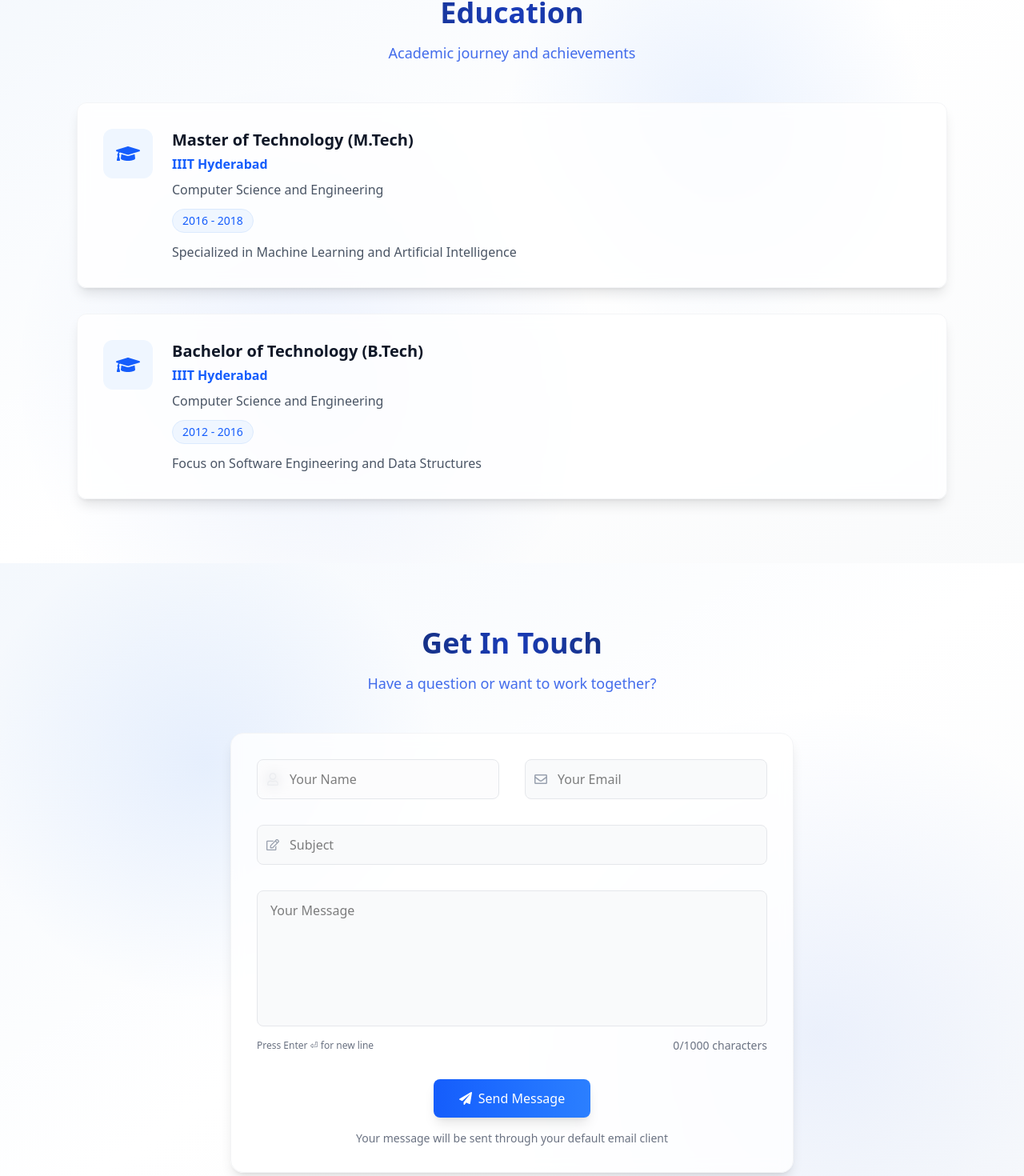
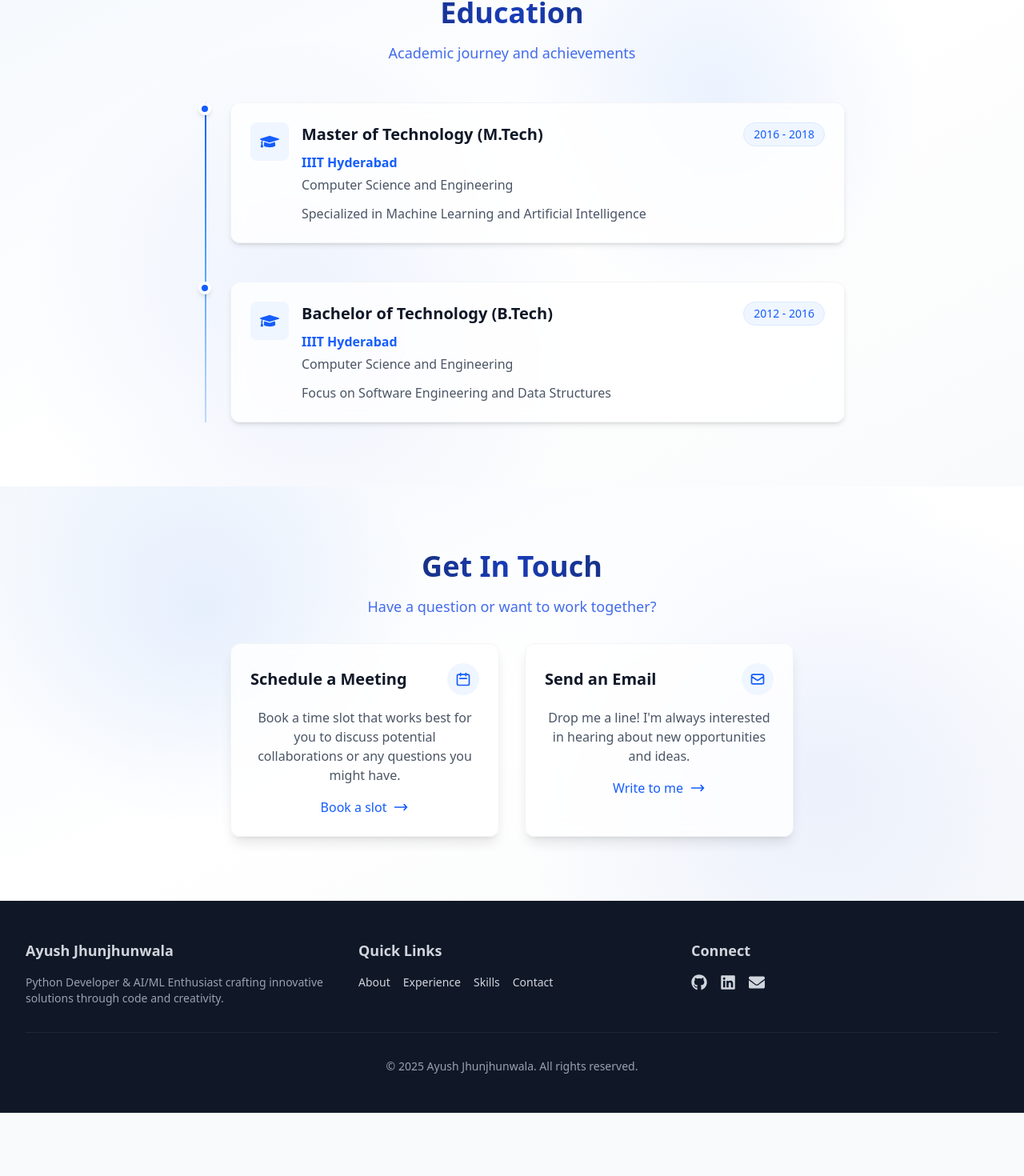
Before and after one commit to ayushjjwala/ayushjjwala.github.io, a React (Vite) app: page / in a window 1280 px wide. Shown: the part 3878-5348 px from the top of the page at 80% size. After the commit the page ends 5269 px from the top, so only its background shows below. Built offline with nearby package versions, Linux system fonts and the light colour scheme.

Commit message:
Update contact and education design

```diff
--- a/src/components/Contact.jsx
+++ b/src/components/Contact.jsx
@@ -1,105 +1,9 @@
 import { motion } from 'framer-motion';
-import { useState } from 'react';
-import { FaPaperPlane, FaRegEnvelope, FaRegUser, FaRegEdit } from 'react-icons/fa';
 
 // Email is encoded to prevent scraping
 const ENCODED_EMAIL = 'YXl1c2hqandhbGE5NEBnbWFpbC5jb20='; // Base64 encoded email
 
 export default function Contact() {
-  const [formData, setFormData] = useState({
-    name: '',
-    email: '',
-    subject: '',
-    message: ''
-  });
-  const [charCount, setCharCount] = useState(0);
-  const [emailError, setEmailError] = useState('');
-
-  const validateEmail = (email) => {
-    const emailRegex = /^[^\s@]+@[^\s@]+\.[^\s@]+$/;
-    if (!email) {
-      setEmailError('Email is required');
-      return false;
-    }
-    if (!emailRegex.test(email)) {
-      setEmailError('Please enter a valid email address');
-      return false;
-    }
-    setEmailError('');
-    return true;
-  };
-
-  const sanitizeInput = (str) => {
-    return str
-      .replace(/[<>]/g, '') // Remove < and > to prevent HTML injection
-      .replace(/[&]/g, 'and') // Replace & with 'and'
-      .replace(/['"\\]/g, '') // Remove quotes and backslashes
-      .trim();
-  };
-
-  const handleSubmit = (e) => {
-    e.preventDefault();
-    const { name, email, subject, message } = formData;
-
-    // Validate email before proceeding
-    if (!validateEmail(email)) {
-      return;
-    }
-
-    // Sanitize all inputs
-    const sanitizedName = sanitizeInput(name);
-    const sanitizedSubject = sanitizeInput(subject);
-    const sanitizedMessage = sanitizeInput(message);
-    const sanitizedEmail = email.trim().toLowerCase();
-
-    // Additional validation for message length
-    if (sanitizedMessage.length > 1000) {
-      alert('Message is too long. Please keep it under 1000 characters.');
-      return;
-    }
-
-    // Decode the email address for use
-    const recipientEmail = atob(ENCODED_EMAIL);
-
-    // Create email body with formatted content
-    const emailBody = `
-Name: ${sanitizedName}
-Email: ${sanitizedEmail}
-
-Subject: ${sanitizedSubject}
-
-Message:
-${sanitizedMessage}
-    `.trim();
-
-    const mailtoLink = `mailto:${recipientEmail}?subject=${encodeURIComponent(sanitizedSubject)}&body=${encodeURIComponent(emailBody)}`;
-
-    // Open email client
-    window.location.href = mailtoLink;
-  };
-
-  const handleChange = (e) => {
-    const { name, value } = e.target;
-
-    if (name === 'email') {
-      validateEmail(value);
-    }
-
-    // Update character count for message field
-    if (name === 'message') {
-      const newCount = value.length;
-      setCharCount(newCount);
-      if (newCount > 1000) {
-        return; // Don't update state if message is too long
-      }
-    }
-
-    setFormData(prev => ({
-      ...prev,
-      [name]: value
-    }));
-  };
-
   return (
     <section id="contact" className="py-20 relative overflow-hidden">
       <div className="absolute inset-0 bg-gradient-to-br from-blue-50/50 via-white to-gray-50/50"></div>
@@ -112,111 +16,59 @@ ${sanitizedMessage}
           className="text-center"
         >
           <h2 className="text-4xl font-bold bg-gradient-to-r from-gray-900 via-blue-800 to-gray-900 bg-clip-text text-transparent mb-4 animate-gradient-x">Get In Touch</h2>
-          <p className="text-lg text-blue-700/80 mb-12">Have a question or want to work together?</p>
+          <p className="text-lg text-blue-700/80 mb-8">Have a question or want to work together?</p>
 
-          <motion.div
-            initial={{ opacity: 0, y: 20 }}
-            animate={{ opacity: 1, y: 0 }}
-            transition={{ delay: 0.1 }}
-            className="bg-white/80 backdrop-blur-sm rounded-2xl shadow-lg hover:shadow-xl transition-all duration-300 p-8 border border-gray-100"
-          >
-            <form onSubmit={handleSubmit} className="space-y-8">
-              <div className="grid grid-cols-1 gap-8 sm:grid-cols-2">
-                <div className="relative">
-                  <div className="absolute inset-y-0 left-0 pl-3 flex items-center pointer-events-none">
-                    <FaRegUser className="text-gray-400" />
-                  </div>
-                  <input
-                    type="text"
-                    name="name"
-                    value={formData.name}
-                    onChange={handleChange}
-                    placeholder="Your Name"
-                    required
-                    maxLength={50}
-                    pattern="[A-Za-z\s]+"
-                    title="Please enter a valid name (letters and spaces only)"
-                    className="w-full pl-10 pr-4 py-3 border border-gray-200 rounded-lg focus:ring-2 focus:ring-blue-500 focus:border-transparent transition-all duration-300 bg-gray-50/50 hover:bg-gray-100/50 focus:bg-white backdrop-blur-sm"
-                  />
+          <div className="grid md:grid-cols-2 gap-8">
+            <a
+              href="https://calendar.app.google/QvGQTkiVcE3iSbMJ6"
+              target="_blank"
+              rel="noopener noreferrer"
+              className="group relative overflow-hidden rounded-xl bg-white/80 backdrop-blur-sm shadow-lg hover:shadow-xl transition-all duration-300 p-6 border border-gray-100 hover:border-blue-200"
+            >
+              <div className="absolute inset-0 bg-gradient-to-r from-blue-600/5 to-blue-400/5 opacity-0 group-hover:opacity-100 transition-opacity duration-300"></div>
+              <div className="relative">
+                <div className="flex items-center justify-between mb-4">
+                  <h3 className="text-xl font-bold text-gray-900">Schedule a Meeting</h3>
+                  <span className="flex items-center justify-center w-10 h-10 rounded-full bg-blue-50 group-hover:bg-blue-100 transition-colors">
+                    <svg className="w-5 h-5 text-blue-600" fill="none" viewBox="0 0 24 24" stroke="currentColor">
+                      <path strokeLinecap="round" strokeLinejoin="round" strokeWidth={2} d="M8 7V3m8 4V3m-9 8h10M5 21h14a2 2 0 002-2V7a2 2 0 00-2-2H5a2 2 0 00-2 2v12a2 2 0 002 2z" />
+                    </svg>
+                  </span>
                 </div>
-                <div className="relative">
-                  <div className="absolute inset-y-0 left-0 pl-3 flex items-center pointer-events-none">
-                    <FaRegEnvelope className="text-gray-400" />
-                  </div>
-                  <input
-                    type="email"
-                    name="email"
-                    value={formData.email}
-                    onChange={handleChange}
-                    placeholder="Your Email"
-                    required
-                    maxLength={100}
-                    className={`w-full pl-10 pr-4 py-3 border ${
-                      emailError ? 'border-red-500' : 'border-gray-200'
-                    } rounded-lg focus:ring-2 focus:ring-blue-500 focus:border-transparent transition-all duration-200 bg-gray-50 hover:bg-gray-100 focus:bg-white`}
-                  />
-                  {emailError && (
-                    <p className="mt-1 text-sm text-red-500">{emailError}</p>
-                  )}
+                <p className="text-gray-600 mb-4">Book a time slot that works best for you to discuss potential collaborations or any questions you might have.</p>
+                <div className="inline-flex items-center text-blue-600 font-medium group-hover:text-blue-700">
+                  Book a slot
+                  <svg className="w-5 h-5 ml-2 transform group-hover:translate-x-1 transition-transform" fill="none" viewBox="0 0 24 24" stroke="currentColor">
+                    <path strokeLinecap="round" strokeLinejoin="round" strokeWidth={2} d="M17 8l4 4m0 0l-4 4m4-4H3" />
+                  </svg>
                 </div>
               </div>
+            </a>
 
+            <a
+              href={`mailto:${atob(ENCODED_EMAIL)}`}
+              className="group relative overflow-hidden rounded-xl bg-white/80 backdrop-blur-sm shadow-lg hover:shadow-xl transition-all duration-300 p-6 border border-gray-100 hover:border-blue-200"
+            >
+              <div className="absolute inset-0 bg-gradient-to-r from-blue-600/5 to-blue-400/5 opacity-0 group-hover:opacity-100 transition-opacity duration-300"></div>
               <div className="relative">
-                <div className="absolute inset-y-0 left-0 pl-3 flex items-center pointer-events-none">
-                  <FaRegEdit className="text-gray-400" />
+                <div className="flex items-center justify-between mb-4">
+                  <h3 className="text-xl font-bold text-gray-900">Send an Email</h3>
+                  <span className="flex items-center justify-center w-10 h-10 rounded-full bg-blue-50 group-hover:bg-blue-100 transition-colors">
+                    <svg className="w-5 h-5 text-blue-600" fill="none" viewBox="0 0 24 24" stroke="currentColor">
+                      <path strokeLinecap="round" strokeLinejoin="round" strokeWidth={2} d="M3 8l7.89 5.26a2 2 0 002.22 0L21 8M5 19h14a2 2 0 002-2V7a2 2 0 00-2-2H5a2 2 0 00-2 2v10a2 2 0 002 2z" />
+                    </svg>
+                  </span>
                 </div>
-                <input
-                  type="text"
-                  name="subject"
-                  value={formData.subject}
-                  onChange={handleChange}
-                  placeholder="Subject"
-                  required
-                  maxLength={100}
-                  className="w-full pl-10 pr-4 py-3 border border-gray-200 rounded-lg focus:ring-2 focus:ring-blue-500 focus:border-transparent transition-all duration-200 bg-gray-50 hover:bg-gray-100 focus:bg-white"
-                />
-              </div>
-
-              <div className="relative">
-                <textarea
-                  name="message"
-                  value={formData.message}
-                  onChange={handleChange}
-                  placeholder="Your Message"
-                  required
-                  maxLength={1000}
-                  rows={6}
-                  className="w-full px-4 py-3 border border-gray-200 rounded-lg focus:ring-2 focus:ring-blue-500 focus:border-transparent transition-all duration-200 bg-gray-50 hover:bg-gray-100 focus:bg-white resize-none"
-                />
-                <div className={`text-sm mt-2 flex justify-between items-center ${
-                  charCount > 900 ? (charCount > 950 ? 'text-red-500' : 'text-yellow-500') : 'text-gray-500'
-                }`}>
-                  <span className="text-gray-500 text-xs">Press Enter ⏎ for new line</span>
-                  <span>{charCount}/1000 characters</span>
+                <p className="text-gray-600 mb-4">Drop me a line! I'm always interested in hearing about new opportunities and ideas.</p>
+                <div className="inline-flex items-center text-blue-600 font-medium group-hover:text-blue-700">
+                  Write to me
+                  <svg className="w-5 h-5 ml-2 transform group-hover:translate-x-1 transition-transform" fill="none" viewBox="0 0 24 24" stroke="currentColor">
+                    <path strokeLinecap="round" strokeLinejoin="round" strokeWidth={2} d="M17 8l4 4m0 0l-4 4m4-4H3" />
+                  </svg>
                 </div>
               </div>
-
-              <motion.div
-                initial={{ opacity: 0 }}
-                animate={{ opacity: 1 }}
-                transition={{ delay: 0.5 }}
-                className="flex flex-col items-center space-y-4"
-              >
-                <button
-                  type="submit"
-                  className="group relative inline-flex items-center justify-center px-8 py-3 font-medium rounded-lg text-white bg-gradient-to-r from-blue-600 to-blue-500 hover:from-blue-500 hover:to-blue-600 focus:outline-none focus:ring-2 focus:ring-offset-2 focus:ring-blue-500 transition-all duration-300 overflow-hidden shadow-lg hover:shadow-xl hover:shadow-blue-200/50"
-                >
-                  <span className="relative flex items-center">
-                    <FaPaperPlane className="mr-2 transform group-hover:translate-x-1 group-hover:-translate-y-1 transition-transform duration-200" />
-                    Send Message
-                  </span>
-                </button>
-                <p className="text-sm text-gray-500">
-                  Your message will be sent through your default email client
-                </p>
-              </motion.div>
-            </form>
-          </motion.div>
+            </a>
+          </div>
         </motion.div>
       </div>
     </section>
--- a/src/components/Education.jsx
+++ b/src/components/Education.jsx
@@ -23,7 +23,7 @@ export default function Education() {
     <section id="education" className="py-20 relative overflow-hidden">
       <div className="absolute inset-0 bg-gradient-to-br from-blue-50/50 via-white to-gray-50/50"></div>
       <div className="absolute inset-0 bg-[radial-gradient(circle_at_70%_30%,rgba(59,130,246,0.1),transparent_25%),radial-gradient(circle_at_30%_70%,rgba(37,99,235,0.08),transparent_35%)]"></div>
-      <div className="max-w-6xl mx-auto px-4 sm:px-6 lg:px-8 relative z-10">
+      <div className="max-w-4xl mx-auto px-4 sm:px-6 lg:px-8 relative z-10">
         <motion.div
           initial={{ opacity: 0 }}
           animate={{ opacity: 1 }}
@@ -33,33 +33,50 @@ export default function Education() {
             Education
           </h2>
           <p className="text-lg text-center text-blue-700/80 mb-12">Academic journey and achievements</p>
-          <div className="space-y-8">
+
+          <div className="relative">
+            {/* Timeline line */}
+            <div className="absolute left-8 top-0 bottom-0 w-0.5 bg-gradient-to-b from-blue-600 via-blue-400 to-blue-200"></div>
+
+            <div className="space-y-12">
               {education.map((edu, index) => (
                 <motion.div
                   key={index}
                   initial={{ opacity: 0, x: -20 }}
                   animate={{ opacity: 1, x: 0 }}
                   transition={{ delay: index * 0.2 }}
-                className="group bg-white/80 backdrop-blur-sm rounded-xl p-8 shadow-lg hover:shadow-xl transition-all duration-300 border border-gray-100 hover:border-blue-200 hover:-translate-y-1"
+                  className="relative"
                 >
-                <div className="flex items-start gap-6">
+                  {/* Timeline dot */}
+                  <div className="absolute left-8 -translate-x-1/2 w-4 h-4 rounded-full bg-blue-600 border-4 border-white shadow-md"></div>
+
+                  <div className="group ml-16 bg-white/80 backdrop-blur-sm rounded-xl p-6 shadow-md hover:shadow-xl transition-all duration-300 border border-gray-100 hover:border-blue-200">
+                    <div className="flex items-start gap-4">
                       <div className="flex-shrink-0">
-                    <div className="p-4 rounded-xl bg-blue-50 group-hover:bg-blue-100 transition-colors duration-300">
-                      <FaGraduationCap className="text-blue-600 text-3xl group-hover:scale-110 transition-transform duration-300" />
+                        <div className="p-3 rounded-lg bg-blue-50 group-hover:bg-blue-100 transition-colors duration-300">
+                          <FaGraduationCap className="text-blue-600 text-2xl group-hover:scale-110 transition-transform duration-300" />
                         </div>
                       </div>
                       <div className="flex-grow">
-                    <h3 className="text-xl font-bold text-gray-900 group-hover:text-blue-600 transition-colors duration-300">{edu.degree}</h3>
-                    <p className="text-blue-600 font-semibold mt-1">{edu.institution}</p>
-                    <p className="text-gray-600 mt-2">{edu.field}</p>
-                    <div className="flex items-center mt-3 mb-3">
-                      <span className="px-3 py-1 bg-blue-50 text-blue-600 rounded-full text-sm font-medium border border-blue-100">{edu.period}</span>
+                        <div className="flex flex-wrap items-center justify-between gap-2">
+                          <h3 className="text-xl font-bold text-gray-900 group-hover:text-blue-600 transition-colors duration-300">
+                            {edu.degree}
+                          </h3>
+                          <span className="px-3 py-1 bg-blue-50 text-blue-600 rounded-full text-sm font-medium border border-blue-100 group-hover:bg-blue-100 transition-colors">
+                            {edu.period}
+                          </span>
                         </div>
-                    <p className="text-gray-600 group-hover:text-gray-700 transition-colors">{edu.description}</p>
+                        <p className="text-blue-600 font-semibold mt-2">{edu.institution}</p>
+                        <p className="text-gray-600 mt-1 font-medium">{edu.field}</p>
+                        <p className="text-gray-600 mt-3 group-hover:text-gray-700 transition-colors">
+                          {edu.description}
+                        </p>
+                      </div>
                     </div>
                   </div>
                 </motion.div>
               ))}
+            </div>
           </div>
         </motion.div>
       </div>
```
Lines whose indentation alone changed are shown as unchanged.
